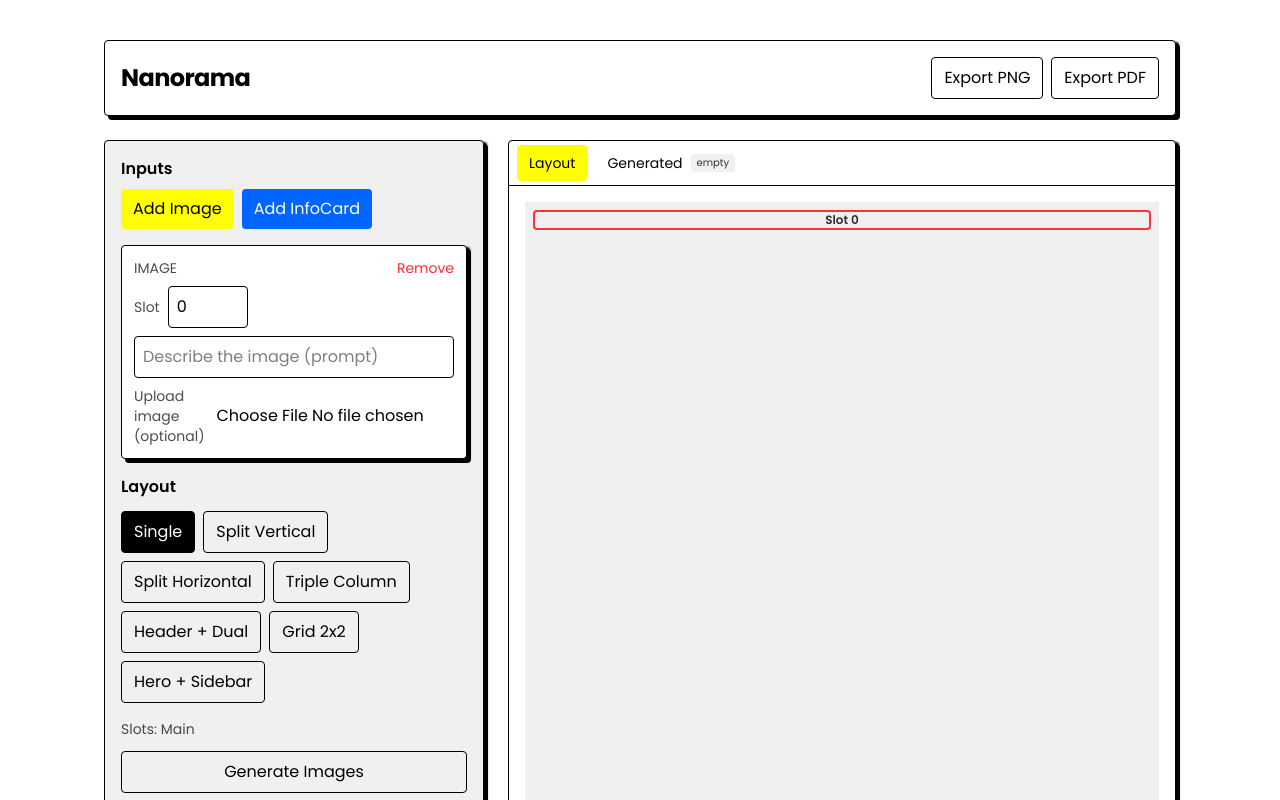
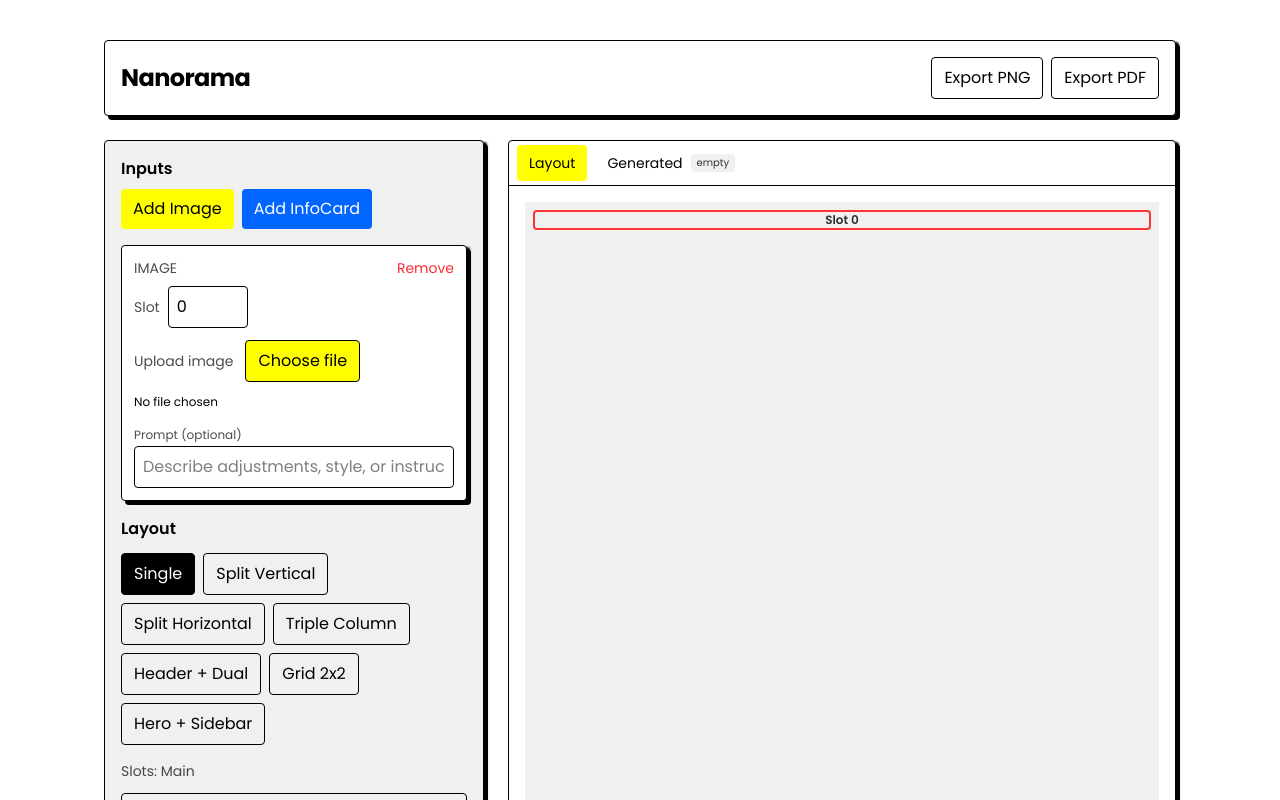
Before and after one commit to devbm7/nanorama, a Next.js app: page / in a window 1280 px wide. Both pictures are taken after a click on the button "Add Image". Shown: the top 800 px of the page. Built offline with nearby package versions, Linux system fonts and the light colour scheme.

Commit message:
UI Changes

```diff
--- a/src/components/input/ComponentInput.tsx
+++ b/src/components/input/ComponentInput.tsx
@@ -47,7 +47,7 @@ export function ComponentInput() {
               <button className="text-red-500 text-sm" onClick={() => removeComponent(c.id)}>Remove</button>
             </div>
             { c.type === "image" ? (
-              <div className="space-y-2">
+              <div className="space-y-3">
                 <div className="flex items-center gap-2">
                   <label className="text-sm opacity-70">Slot</label>
                   <input
@@ -58,29 +58,48 @@ export function ComponentInput() {
                     onChange={(e) => updateComponent(c.id, { slotIndex: Number(e.target.value) })}
                   />
                 </div>
-                <input
-                  className="w-full border rounded p-2 bg-background"
-                  placeholder="Describe the image (prompt)"
-                  value={c.prompt}
-                  onChange={(e) => updateComponent(c.id, { prompt: e.target.value })}
-                />
-                <div className="flex items-center gap-3">
-                  <label className="text-sm opacity-70">Upload image (optional)</label>
+                <div className="flex items-center gap-3 flex-wrap">
+                  <label className="text-sm opacity-70">Upload image</label>
                   <input
+                    id={`file-${c.id}`}
+                    className="hidden"
                     type="file"
                     accept="image/*"
                     onChange={async (e) => {
                       const file = e.target.files?.[0];
                       if (!file) return;
                       const dataUrl = await fileToPngDataUrl(file);
-                      updateComponent(c.id, { assetUrl: dataUrl });
+                      updateComponent(c.id, { assetUrl: dataUrl, assetName: file.name });
                     }}
                   />
+                  <label
+                    htmlFor={`file-${c.id}`}
+                    className="px-3 py-2 rounded border cursor-pointer bg-secondary text-secondary-foreground hover:opacity-90"
+                  >
+                    Choose file
+                  </label>
+                  <span
+                    className="text-xs max-w-[220px] truncate"
+                    title={c.assetName || "No file chosen"}
+                  >
+                    {c.assetName || "No file chosen"}
+                  </span>
                 </div>
                 {c.assetUrl && (
-                  // eslint-disable-next-line @next/next/no-img-element
-                  <img src={c.assetUrl} alt="uploaded" className="max-h-32 object-contain" />
+                  <div className="space-y-2">
+                    {/* eslint-disable-next-line @next/next/no-img-element */}
+                    <img src={c.assetUrl} alt="uploaded" className="max-h-32 object-contain" />
+                  </div>
                 )}
+                <div className="space-y-1">
+                  <label className="text-xs opacity-70">Prompt (optional)</label>
+                  <input
+                    className="w-full border rounded p-2 bg-background"
+                    placeholder="Describe adjustments, style, or instructions"
+                    value={c.prompt}
+                    onChange={(e) => updateComponent(c.id, { prompt: e.target.value })}
+                  />
+                </div>
               </div>
             ) : (
               <div className="space-y-2">
--- a/src/types/poster.ts
+++ b/src/types/poster.ts
@@ -8,6 +8,8 @@ export interface PosterImageComponent {
   prompt: string;
   // Uploaded asset image chosen by the user
   assetUrl?: string;
+  // Original filename for UI display
+  assetName?: string;
   // Generated image URL (data URL or remote)
   generatedUrl?: string;
   slotIndex?: number;
```
